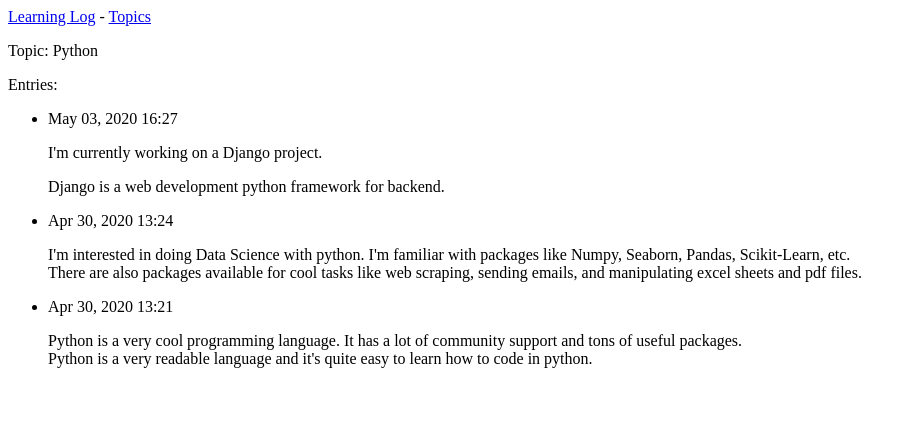
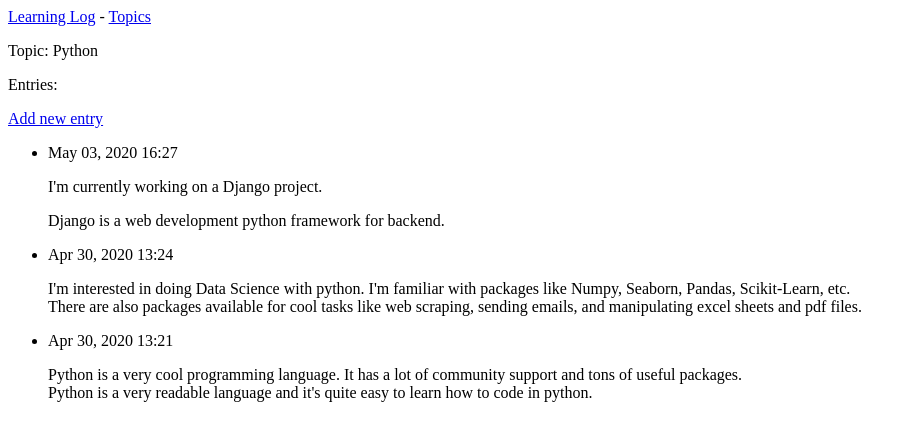
Before and after one commit to shubhlohiya/Learning-Log, a Django app: page /topics/1/ in a window 1280 px wide. Shown: the top 441 px of the page, without its empty margins (0-916 px from the left). Run offline with Django 3.2, Linux system fonts and the light colour scheme; data comes from the database, SQL or seed files in the repository; both versions use the stored data as it was after the commit.

Commit message:
Added 'New Entry' form

```diff
--- a/src/learning_logs/templates/learning_logs/topic.html
+++ b/src/learning_logs/templates/learning_logs/topic.html
@@ -5,6 +5,11 @@
   <p>Topic: {{ topic }}</p>
 
   <p>Entries:</p>
+
+  <p>
+    <a href="{% url 'learning_logs:new_entry' topic.id %}">Add new entry</a>
+  </p>
+
   <ul>
   {% for entry in entries %}
   	<li>
--- a/src/learning_logs/urls.py
+++ b/src/learning_logs/urls.py
@@ -10,4 +10,5 @@ urlpatterns = [
 	path('topics/', views.topics, name='topics'),
 	path('topics/<int:topic_id>/', views.topic, name='topic'),
 	path('new_topic/', views.new_topic, name='new_topic'),
+	path('new_entry/<int:topic_id>/', views.new_entry, name='new_entry'),
 ]
--- a/src/learning_logs/views.py
+++ b/src/learning_logs/views.py
@@ -1,7 +1,7 @@
 from django.shortcuts import render, redirect
 
 from .models import Topic
-from .forms import TopicForm
+from .forms import TopicForm, EntryForm
 
 def index(request):
 	"""The Learning Log home page"""
@@ -38,3 +38,22 @@ def new_topic(request):
 	#Display a blank or invalid form
 	context = {'form' : form}
 	return render(request, 'learning_logs/new_topic.html', context)
+
+def new_entry(request, topic_id):
+	"""Add a new entry for a particular topic"""
+
+	topic = Topic.objects.get(id=topic_id)
+
+	if request.method != 'POST':
+		form = EntryForm()
+
+	else:
+		form = EntryForm(data=request.POST)
+		if form.is_valid():
+			new_entry = form.save(commit=False)
+			new_entry.topic = topic
+			new_entry.save()
+			return redirect('learning_logs:topic', topic_id=topic_id)
+
+	context = {'topic': topic, 'form': form}
+	return render(request, 'learning_logs/new_entry.html', context)
```
Also changed, not shown: src/learning_logs/forms.py (+9 -2 lines), src/learning_logs/templates/learning_logs/new_entry.html (added, +15 -0 lines), src/db.sqlite3.
